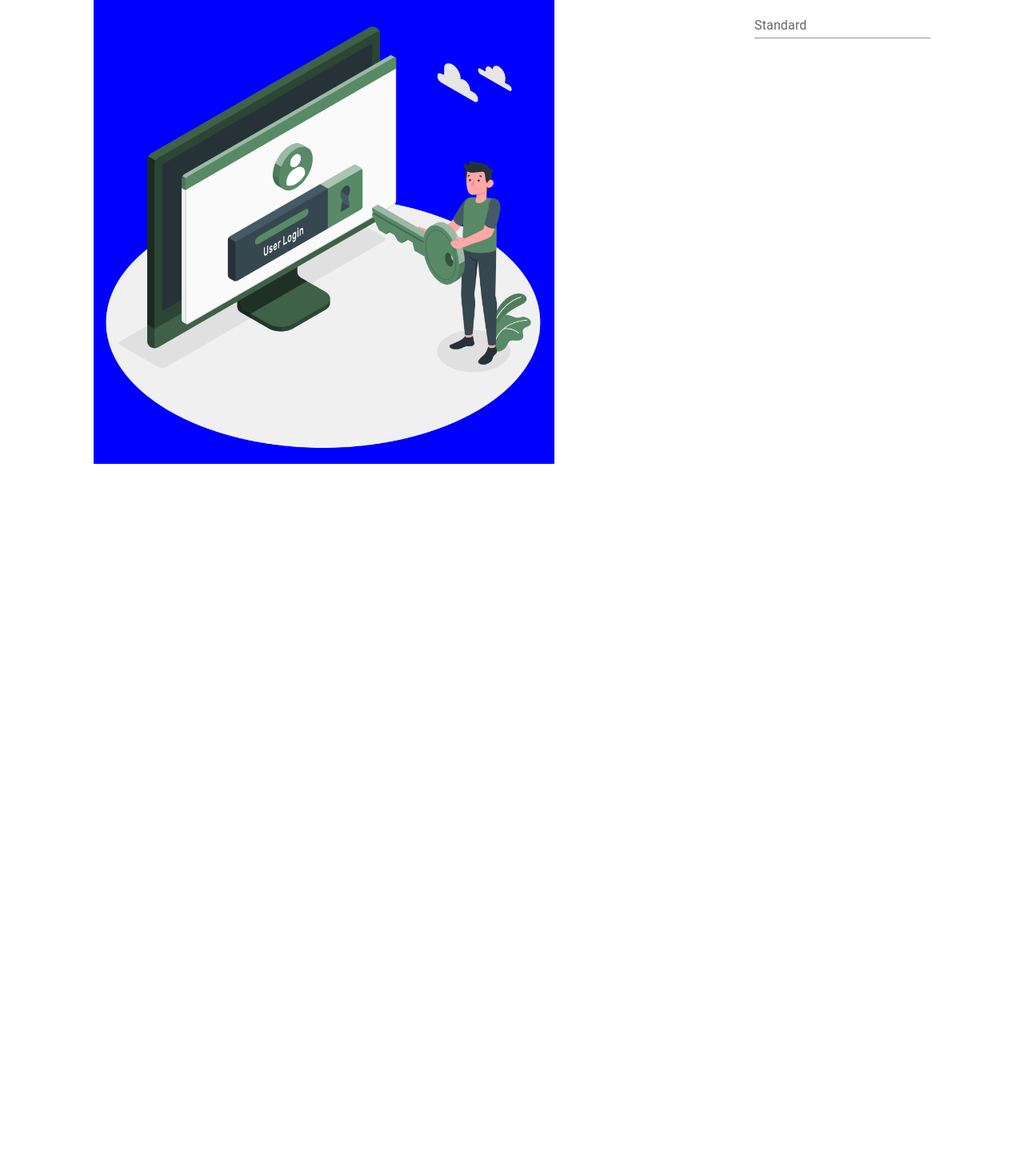
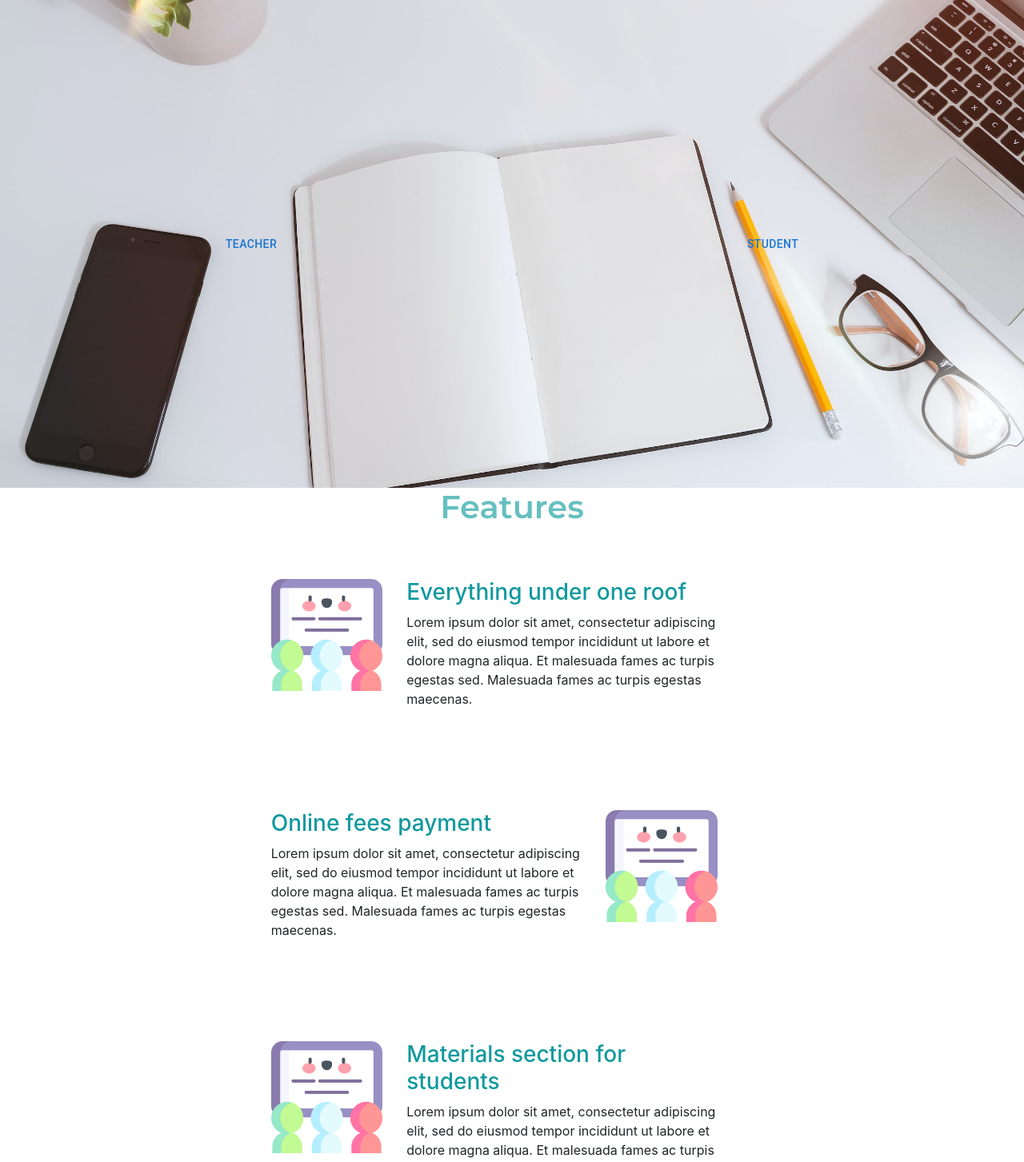
Before and after one commit to KEVISH23/growthpad, a React (Create React App) app: page / in a window 1280 px wide. Shown: the top 1453 px of the page at 80% size. Before the commit the page ends 800 px from the top, so only its background shows below. Built offline with nearby package versions, Linux system fonts and the light colour scheme.

Commit message:
Merge branch 'master' of https://github.com/KEVISH23/growthpad

```diff
--- a/package.json
+++ b/package.json
@@ -12,9 +12,7 @@
     "@testing-library/user-event": "^13.5.0",
     "react": "^18.2.0",
     "react-dom": "^18.2.0",
-
     "react-router-dom": "^6.4.4",
-
     "react-scripts": "^5.0.1",
     "web-vitals": "^2.1.4"
   },
--- a/public/index.html
+++ b/public/index.html
@@ -1,14 +1,18 @@
 <!DOCTYPE html>
 <html lang="en">
+
 <head>
   <meta charset="utf-8" />
+  <meta name="viewport" content="width=device-width, initial-scale=1" />
   <link rel="icon" href="%PUBLIC_URL%/favicon.ico" />
-    <meta name="viewport" content="width=device-width, initial-scale=1" />
+  <link href="https://cdn.jsdelivr.net/npm/bootstrap@5.2.3/dist/css/bootstrap.min.css" rel="stylesheet"
+    integrity="sha384-rbsA2VBKQhggwzxH7pPCaAqO46MgnOM80zW1RWuH61DGLwZJEdK2Kadq2F9CUG65" crossorigin="anonymous">
+  <script src="https://cdn.jsdelivr.net/npm/bootstrap@5.2.3/dist/js/bootstrap.bundle.min.js"
+    integrity="sha384-kenU1KFdBIe4zVF0s0G1M5b4hcpxyD9F7jL+jjXkk+Q2h455rYXK/7HAuoJl+0I4"
+    crossorigin="anonymous"></script>
+
   <meta name="theme-color" content="#000000" />
-    <meta
-      name="description"
-      content="Web site created using create-react-app"
-    />
+  <meta name="description" content="Web site created using create-react-app" />
   <link rel="apple-touch-icon" href="%PUBLIC_URL%/logo192.png" />
   <!--
       manifest.json provides metadata used when your web app is installed on a
@@ -26,6 +30,7 @@
     -->
   <title>React App</title>
 </head>
+
 <body>
   <noscript>You need to enable JavaScript to run this app.</noscript>
   <div id="root"></div>
@@ -40,4 +45,5 @@
       To create a production bundle, use `npm run build` or `yarn build`.
     -->
 </body>
+
 </html>
--- a/src/App.css
+++ b/src/App.css
@@ -1,5 +1,6 @@
 .App {
   text-align: center;
+
 }
 
 .App-logo {
--- a/src/App.js
+++ b/src/App.js
@@ -1,11 +1,12 @@
 import BeforeLoginHomePage from "./components/BeforeLoginHomePage";
 import Login from "./components/Login";
-
+import HomeForAll from "./components/HomeForAll";
 function App() {
   return (
     <>
+    <HomeForAll/>
     {/* <BeforeLoginHomePage/> */}
-    <Login></Login>
+    {/* <Login></Login> */}
     </>
   );
 }
--- /dev/null
+++ b/src/Css/HomeForAll.css
@@ -0,0 +1,50 @@
+.homeBack{
+    text-align: center;
+    background-image: url("../../public/images/bHome3.jpg");
+    background-size: cover;
+    /* position: absolute; */
+    width: 100%;
+    height: 100%;
+
+    background-position: center;
+}
+.features{
+    text-align: center;
+
+}
+.col{
+    margin-top: 22%;
+    margin-bottom: 22%;
+}
+.features-row{
+    padding: 5% 0;
+    margin-left: 23%;
+    margin-right: 23%;
+    width: 50%;
+    text-align: left;
+}
+.underOneRoof{
+    width: 25%;
+    float: left;
+    margin-right: 30px;
+  }
+  .fees{
+    width: 25%;
+    float: right;
+    margin-left: 30px;
+  }
+  .materials{
+    width: 25%;
+    float: left;
+    margin-right: 30px;
+  }
+  h2{
+    font-family: 'Montserrat', sans-serif;
+    font-size: 2.5rem;
+    color: #66BFBF;
+    font-weight: normal;
+    margin-bottom: 10px;
+  }
+  h3{
+    color: #11999E;
+  }
--- a/src/Css/HomePage.css
+++ b/src/Css/HomePage.css
@@ -28,3 +28,44 @@
     background-size: 100%;
   }
 }
+body, html{
+  height: 100%;
+}
+.homeBack{
+  background-image: url('../../public/images/bHome3.jpg');
+  /* width: 100%; */
+  height: 100%;
+  background-position: center;
+  background-repeat: no-repeat;
+  background-size: cover;
+}
+
+/* .features-row{
+  width: 50%;
+  text-align: left;
+}
+.underOneRoof{
+  width: 25%;
+  float: left;
+  margin-right: 30px;
+}
+.fees{
+  width: 25%;
+  float: right;
+  margin-left: 30px;
+}
+.materials{
+  width: 25%;
+  float: left;
+  margin-right: 30px;
+}
+h2{
+  font-family: 'Montserrat', sans-serif;
+  font-size: 2.5rem;
+  color: #66BFBF;
+  font-weight: normal;
+  margin-bottom: 10px;
+}
+h3{
+  color: #11999E;
+} */
--- a/src/components/BeforeLoginHomePage.js
+++ b/src/components/BeforeLoginHomePage.js
@@ -1,80 +1,47 @@
 import { Button, Grid, Box, Typography, Stack } from "@mui/material";
 import { fontSize } from "@mui/system";
-import LocalLibraryIcon from '@mui/icons-material/LocalLibrary';
-import SchoolRoundedIcon from '@mui/icons-material/SchoolRounded';
+import LocalLibraryIcon from "@mui/icons-material/LocalLibrary";
+import SchoolRoundedIcon from "@mui/icons-material/SchoolRounded";
 import React from "react";
 import "../Css/HomePage.css";
 const BeforeLoginHomePage = () => {
   return (
     <>
       <div className="image">
-
-        {/* <Grid
-            sx={{ height: "auto" }}
-            container
-            // spacing={4}
-            justifyContent={"center"}
-            alignItems={"center"}
-            className="buttonClass"
-          >
-            <Grid item lg={12} md={12} sm={12} xs={12}>
-              <p className="joinusas">Join Us As</p>
-            </Grid>
-            <Grid item lg={6} md={6} sm={12} xs={12}>
-              <Button
-                sx={{
-                  backgroundColor: "#588A67",
-                  "&:hover": {
-                    backgroundColor: "#487054",
-                  },
-                }}
-                variant="contained"
-              >
-                Teacher
-              </Button>
-            </Grid>
-            <Grid item lg={6} md={6} sm={12} xs={12}>
-              <Button
-                sx={{
-                  border: "1px solid #588A67",
-                  color: "#588A67",
-                  "&:hover": {
-                    border: "1px solid #588A67",
-                  },
-                }}
-                variant="outlined"
-              >
-                Student
-              </Button>
-            </Grid>
-          </Grid> */}
         <Grid container justifyContent="center" align="center">
           <Grid item lg={6} md={6} xl={6} sm={12} xs={12}>
-            <Box sx={{
+            <Box
+              sx={{
                 width: "auto",
                 height: "100vh",
-            }} >
+              }}
+            >
               <Grid container justifyContent="center" align="center">
                 <Grid item lg={6} md={6} xl={6} sm={12} xs={12}>
-                  <Typography sx={{
-                    color: "#588A67", marginTop: {
+                  <Typography
+                    sx={{
+                      color: "#588A67",
+                      marginTop: {
                         lg: 15,
                         md: 10,
                         sm: 5,
-                      xs: 5
-                    }, fontSize: {
+                        xs: 5,
+                      },
+                      fontSize: {
                         lg: "3rem",
                         md: "3rem",
                         sm: "3rem",
-                      xs: "2rem"
+                        xs: "2rem",
                       },
                       marginBottom: {
                         lg: 13,
                         md: 10,
                         sm: 2,
-                      xs: 2
-                    }
-                  }} variant="h3" >
+                        xs: 2,
+                      },
+                    }}
+                    variant="h3"
+                  >
                     <p className="joinusas">Join Us As</p>
                   </Typography>
                 </Grid>
@@ -86,29 +53,34 @@ const BeforeLoginHomePage = () => {
                     spacing={10}
                     className="buttonClass"
                   >
-                    <Grid container spacing={{
-                      lg:10,
-                      md:10,
-                      sm:2,
-                      xs:2
-                    }}>
+                    <Grid
+                      container
+                      spacing={{
+                        lg: 10,
+                        md: 10,
+                        sm: 2,
+                        xs: 2,
+                      }}
+                    >
                       <Grid item lg={6} md={6} xl={6} sm={12} xs={12}>
                         <Button
                           sx={{
                             backgroundColor: "#588A67",
                             "&:hover": {
                               backgroundColor: "#487054",
-                            },fontSize:{
-                              lg:"30px",
-                              md:"20px",
-                              sm:"15px",
-                              xs:"15px"
-                            }
+                            },
+                            fontSize: {
+                              lg: "30px",
+                              md: "20px",
+                              sm: "15px",
+                              xs: "15px",
+                            },
                           }}
                           variant="contained"
                           size="large"
                         >
-                          <LocalLibraryIcon fontSize="medium" sx={{mr:2}} /> Teacher
+                          <LocalLibraryIcon fontSize="medium" sx={{ mr: 2 }} />{" "}
+                          Teacher
                         </Button>
                       </Grid>
                       <Grid item lg={6} md={6} xl={6} sm={12} xs={12}>
@@ -118,17 +90,19 @@ const BeforeLoginHomePage = () => {
                             color: "#588A67",
                             "&:hover": {
                               border: "1px solid #588A67",
-                            },fontSize:{
-                              lg:"30px",
-                              md:"20px",
-                              sm:"15px",
-                              xs:"15px"
-                            }
+                            },
+                            fontSize: {
+                              lg: "30px",
+                              md: "20px",
+                              sm: "15px",
+                              xs: "15px",
+                            },
                           }}
                           variant="outlined"
                           size="large"
                         >
-                          <SchoolRoundedIcon fontSize="medium" sx={{mr:2}} />Student
+                          <SchoolRoundedIcon fontSize="medium" sx={{ mr: 2 }} />
+                          Student
                         </Button>
                       </Grid>
                     </Grid>
@@ -139,6 +113,52 @@ const BeforeLoginHomePage = () => {
           </Grid>
         </Grid>
       </div>
+
+
+
+      <div className="features">
+        <h2>Features</h2>
+
+        <div className="features-row">
+          <img src="../images/class.png" alt="classRoom" className="underOneRoof"/>
+          <h3>Everything under one roof</h3>
+          {
+            <p>
+              Lorem ipsum dolor sit amet, consectetur adipiscing elit, sed do
+              eiusmod tempor incididunt ut labore et dolore magna aliqua. Et
+              malesuada fames ac turpis egestas sed. Malesuada fames ac turpis
+              egestas maecenas.
+            </p>
+          }
+        </div>
+
+        <div className="features-row">
+          <img src="../images/class.png" alt="classRoom" className="fees"/>
+          <h3>Online fees payment</h3>
+          {
+            <p>
+              Lorem ipsum dolor sit amet, consectetur adipiscing elit, sed do
+              eiusmod tempor incididunt ut labore et dolore magna aliqua. Et
+              malesuada fames ac turpis egestas sed. Malesuada fames ac turpis
+              egestas maecenas.
+            </p>
+          }
+        </div>
+
+        <div className="features-row">
+          <img src="../images/class.png" alt="classRoom" className="materials"/>
+          <h3>Materials section for students</h3>
+          {
+            <p>
+              Lorem ipsum dolor sit amet, consectetur adipiscing elit, sed do
+              eiusmod tempor incididunt ut labore et dolore magna aliqua. Et
+              malesuada fames ac turpis egestas sed. Malesuada fames ac turpis
+              egestas maecenas.
+            </p>
+          }
+        </div>
+      </div>
+
     </>
   );
 };
--- /dev/null
+++ b/src/components/HomeForAll.js
@@ -0,0 +1,67 @@
+import { Button } from '@mui/material';
+import React from 'react'
+import "../Css/HomeForAll.css";
+
+const HomeForAll = () => {
+  return (
+    <>
+    <div>
+        <div className="img-fluid homeBack">
+            <div className="row">
+                <div className="col">
+                    <Button type="button" className="btn btn-xl btn-success">Teacher</Button>
+                </div>
+                <div className="col">
+                    <Button className="btn btn-xl btn-outline-success">Student</Button>
+                </div>
+            </div>
+        </div>
+        </div>
+        <div className="features container">
+        <h2>Features</h2>
+
+        <div className="features-row">
+          <img src="../images/class.png" alt="classRoom" className="underOneRoof"/>
+          <h3>Everything under one roof</h3>
+          {
+            <p>
+              Lorem ipsum dolor sit amet, consectetur adipiscing elit, sed do
+              eiusmod tempor incididunt ut labore et dolore magna aliqua. Et
+              malesuada fames ac turpis egestas sed. Malesuada fames ac turpis
+              egestas maecenas.
+            </p>
+          }
+        </div>
+
+        <div className="features-row">
+          <img src="../images/class.png" alt="classRoom" className="fees"/>
+          <h3>Online fees payment</h3>
+          {
+            <p>
+              Lorem ipsum dolor sit amet, consectetur adipiscing elit, sed do
+              eiusmod tempor incididunt ut labore et dolore magna aliqua. Et
+              malesuada fames ac turpis egestas sed. Malesuada fames ac turpis
+              egestas maecenas.
+            </p>
+          }
+        </div>
+
+        <div className="features-row">
+          <img src="../images/class.png" alt="classRoom" className="materials"/>
+          <h3>Materials section for students</h3>
+          {
+            <p>
+              Lorem ipsum dolor sit amet, consectetur adipiscing elit, sed do
+              eiusmod tempor incididunt ut labore et dolore magna aliqua. Et
+              malesuada fames ac turpis egestas sed. Malesuada fames ac turpis
+              egestas maecenas.
+            </p>
+          }
+        </div>
+      </div>
+    </>
+
+  )
+}
+
+export default HomeForAll
```
Also changed, not shown: public/images/class.png (added), 1 other file (tests, documents, lock files or other folders). Lines whose indentation alone changed are shown as unchanged.
